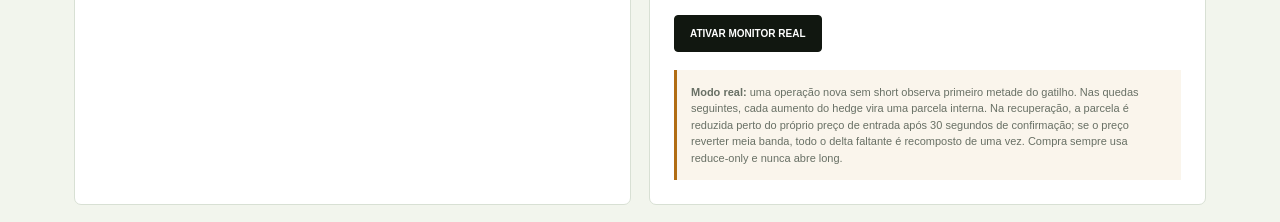
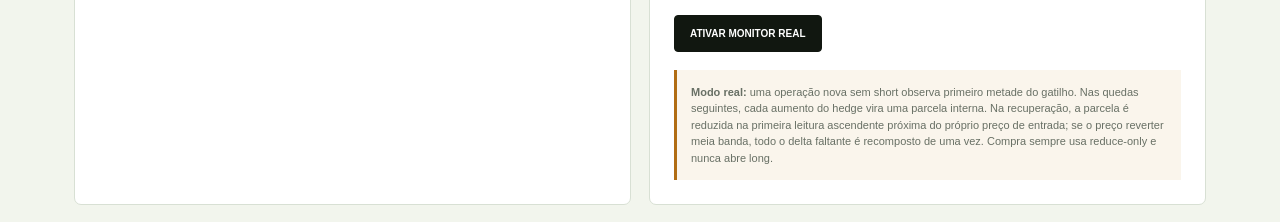
Before and after one commit to RHstuff01/neutralis-umbrel, a website: page app/static/index.html in a window 1280 px wide. Shown: the part 1462-1684 px from the top of the page. Drawn offline with Linux system fonts and the light colour scheme; no server answers.

Commit message:
Release 0.8.46 update hedge guidance

```diff
--- a/app/static/index.html
+++ b/app/static/index.html
@@ -59,7 +59,7 @@
         <div class="notice"><b>Alerta:</b> o Telegram recebe uma mensagem se esta pool pausar automaticamente ou sair da faixa superior/inferior. Parar pelo botão não envia alerta.</div>
         <label class="field"><span>Confirmação para modo real</span><input id="liveConfirmation" autocomplete="off" placeholder="Digite ATIVAR"></label>
         <div class="actions"><button id="startLive">Ativar monitor real</button></div>
-        <div class="notice"><b>Modo real:</b> uma operação nova sem short observa primeiro metade do gatilho. Nas quedas seguintes, cada aumento do hedge vira uma parcela interna. Na recuperação, a parcela é reduzida perto do próprio preço de entrada após 30 segundos de confirmação; se o preço reverter meia banda, todo o delta faltante é recomposto de uma vez. Compra sempre usa reduce-only e nunca abre long.</div>
+        <div class="notice"><b>Modo real:</b> uma operação nova sem short observa primeiro metade do gatilho. Nas quedas seguintes, cada aumento do hedge vira uma parcela interna. Na recuperação, a parcela é reduzida na primeira leitura ascendente próxima do próprio preço de entrada; se o preço reverter meia banda, todo o delta faltante é recomposto de uma vez. Compra sempre usa reduce-only e nunca abre long.</div>
       </article>
     </section>
     <section class="panel logs"><h2>03 · Registro do monitor</h2><div id="events" class="empty">Nenhum evento registrado.</div></section>
```
